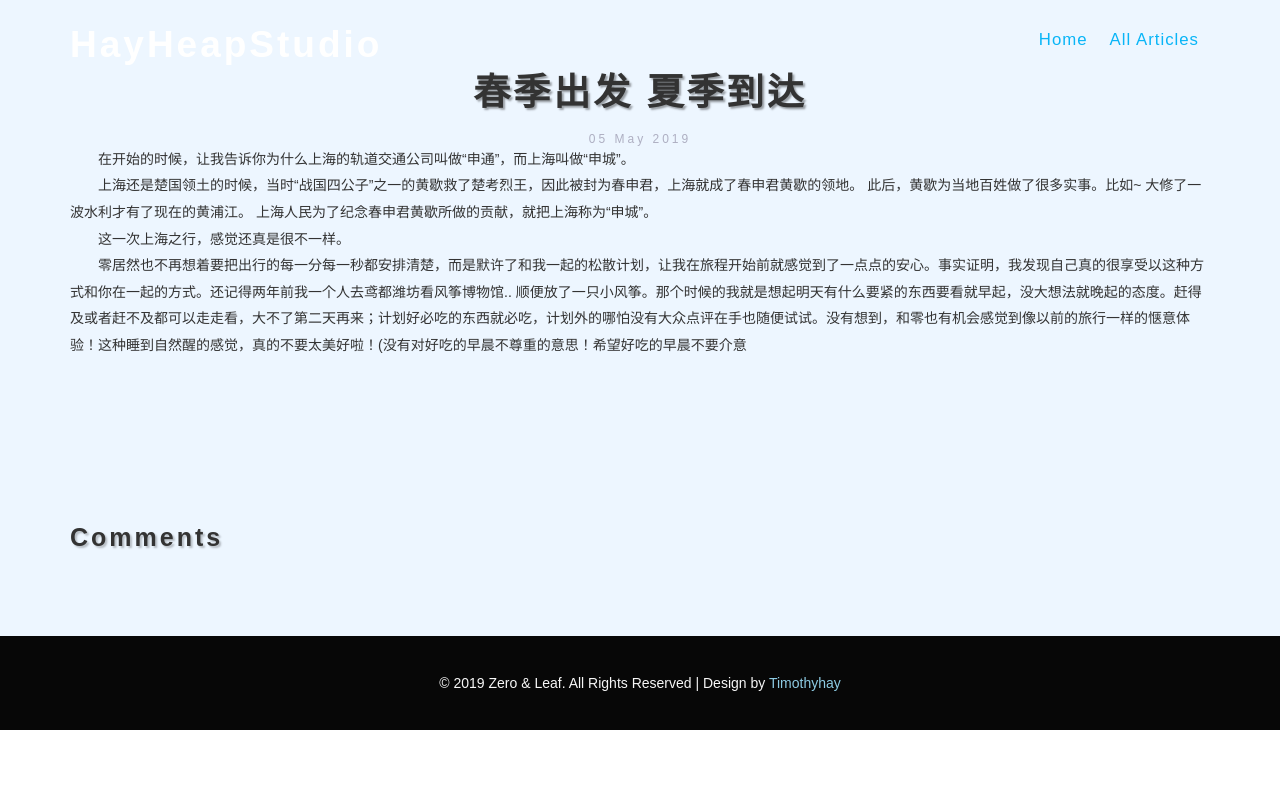
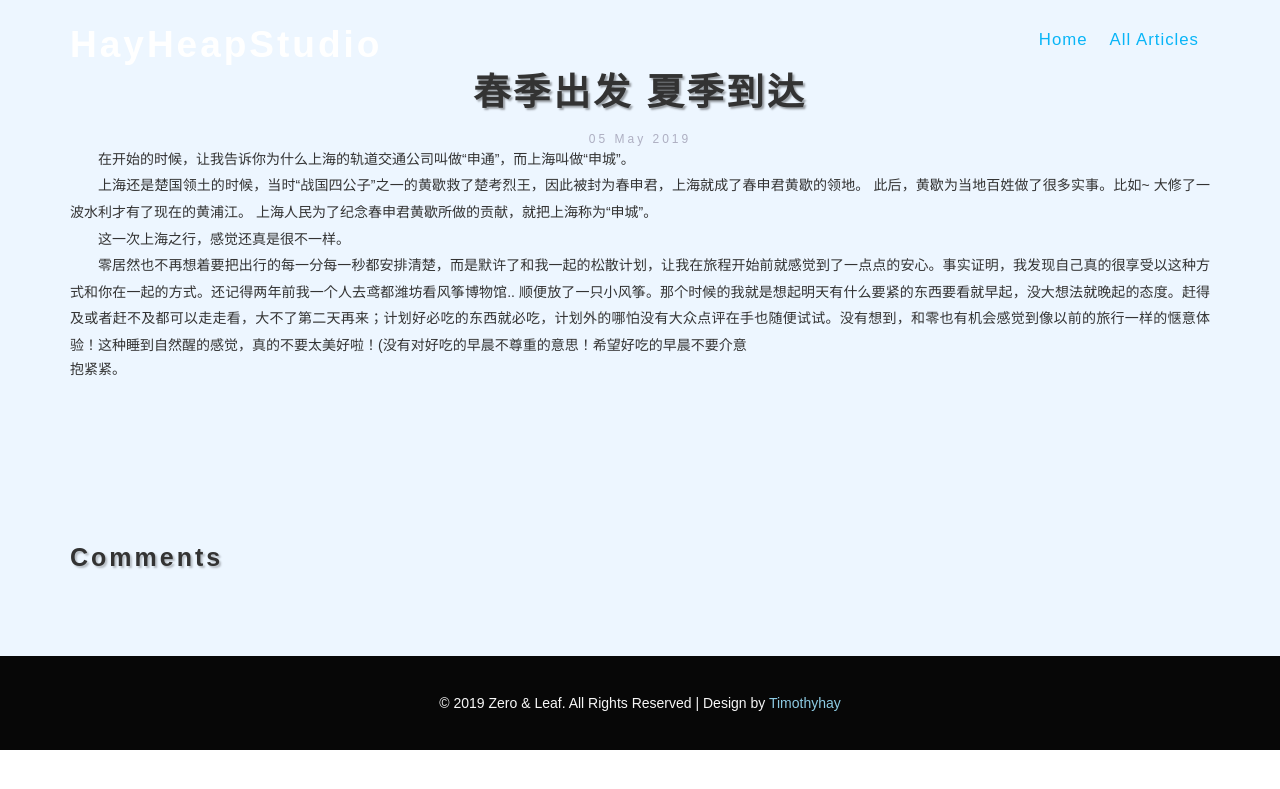
Before and after one commit to Timothyhay/TimothyhayHeap, a Jekyll site: the page built from _posts/2019-05-05-WithZeroInShanghai.html, in a window 1280 px wide. Shown: the top 789 px of the page. Built offline with Jekyll 4.4.1, drawn with Linux system fonts in a browser that asks for light colours; comment, search, counter and statistics services are not loaded.

Commit message:
FontUpdate

```diff
--- a/_layouts/blogpage.html
+++ b/_layouts/blogpage.html
@@ -12,6 +12,7 @@
 <link href="/css/font-awesome.min.css" rel="stylesheet" type="text/css" media="all">
 <link href="/css/style.css" rel="stylesheet" type="text/css" media="all">
 <link href="/css/syntax.css" media="all" rel="stylesheet" type="text/css"  />
+<link href="/css/blog.css" rel="stylesheet" type="text/css" media="all">
 <!--//css-->
 
 <!--icon-->
--- a/_posts/2019-05-05-WithZeroInShanghai.html
+++ b/_posts/2019-05-05-WithZeroInShanghai.html
@@ -8,9 +8,10 @@
 	<h3>春季出发 夏季到达</h3>
 	<h6>{{ page.date | date_to_string }}</h6>
 </div>
-<div class="container" style="text-indent:2em;">
+<div class="container">
 	<p>在开始的时候，让我告诉你为什么上海的轨道交通公司叫做“申通”，而上海叫做“申城”。</p>
 	<p>上海还是楚国领土的时候，当时“战国四公子”之一的黄歇救了楚考烈王，因此被封为春申君，上海就成了春申君黄歇的领地。 此后，黄歇为当地百姓做了很多实事。比如~ 大修了一波水利才有了现在的黄浦江。 上海人民为了纪念春申君黄歇所做的贡献，就把上海称为“申城”。</p>
 	<p>这一次上海之行，感觉还真是很不一样。</p>
 	<p>零居然也不再想着要把出行的每一分每一秒都安排清楚，而是默许了和我一起的松散计划，让我在旅程开始前就感觉到了一点点的安心。事实证明，我发现自己真的很享受以这种方式和你在一起的方式。还记得两年前我一个人去鸢都潍坊看风筝博物馆.. 顺便放了一只小风筝。那个时候的我就是想起明天有什么要紧的东西要看就早起，没大想法就晚起的态度。赶得及或者赶不及都可以走走看，大不了第二天再来；计划好必吃的东西就必吃，计划外的哪怕没有大众点评在手也随便试试。没有想到，和零也有机会感觉到像以前的旅行一样的惬意体验！这种睡到自然醒的感觉，真的不要太美好啦！(没有对好吃的早晨不尊重的意思！希望好吃的早晨不要介意</p>
+	<span class="razoor">抱紧紧。</span>
 </div>
--- /dev/null
+++ b/css/blog.css
@@ -0,0 +1,13 @@
+.container p{
+    text-align: justify; text-justify: inter-ideograph; text-indent: 2em;
+}
+
+span .zero{
+	color: rgb(147, 112, 219);
+	font-weight: 550;
+}
+
+span .razzor{
+	color: rgba(87,147,217,1);
+	font-weight: 550;
+}
```
